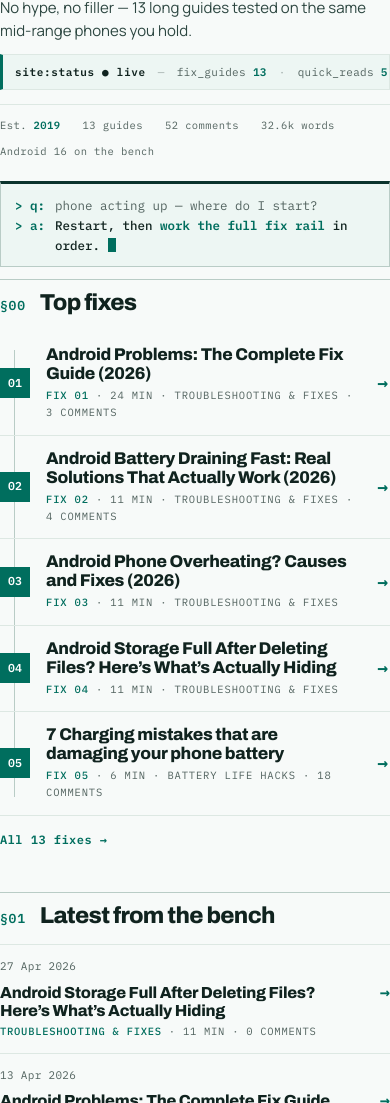
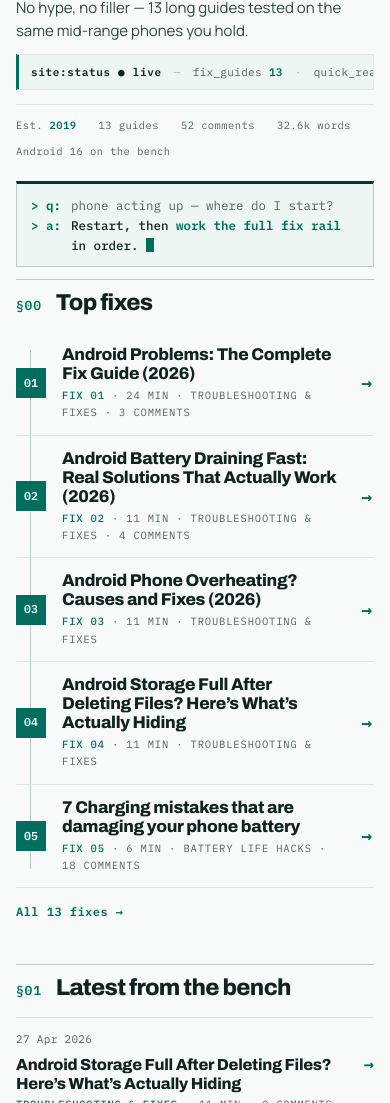
Before and after one commit to godschi10/androidscroll-site, an Astro site: page / in a window 390 px wide. Shown: the part 178-1281 px from the top of the page. Built offline with nearby package versions, Linux system fonts and the light colour scheme; Astro itself is replaced by a stand-in of ours.

Commit message:
v3.2 bleed fix: .sec/.notify/.hero padding shorthands zeroed .wrap's side gutters site-wide (every section flush to glass since v0.2) — longhands now; sweep proved art-head/cat-hero safe (nested in padded parents); pixel proof: 0 text rows inside 12px gutters at 390

```diff
--- a/src/styles/global.css
+++ b/src/styles/global.css
@@ -243,7 +243,7 @@
 html[data-ph=off] .slot-frame>*{display:none}
 
 /* ---------- homepage hero: H1 left 8 cols + site-status panel right 4 ---------- */
-.hero{padding:clamp(14px,3vh,26px) 0 0}
+.hero{padding-top:clamp(10px,3vh,26px)} /* v3.2: longhand — shorthand killed wrap gutters (hero text was flush to glass too) */
 /* v3 FRONT PAGE: hero strip — H1 halved, one-sentence stand, hairline meta, ticker */
 h1.hero-h1{font-family:var(--display);font-weight:800;font-size:clamp(30px,7.5vw,44px);letter-spacing:-.035em;line-height:.92;max-width:14ch}
 h1.hero-h1 .dot{color:var(--deep)}
@@ -299,7 +299,7 @@
 .term .t-cursor{display:inline-block;width:8px;height:14px;background:var(--deep);transform:translateY(2px)}
 
 /* ---------- section furniture: § mono-indexed dividers ---------- */
-.sec{padding:var(--sp-e) 0 0}
+.sec{padding-top:var(--sp-e)} /* v3.2 bleed fix: longhand ONLY — the old shorthand's 0 sides killed .wrap's 16px gutters site-wide (every section flush to glass) */
 .rule-s{display:flex;align-items:baseline;gap:14px;border-top:1px solid var(--line-2);padding-top:12px;margin-bottom:18px}
 .rule-s .s-no{font-family:var(--mono);font-weight:600;font-size:13px;color:var(--deep);letter-spacing:.06em;line-height:1}
 .rule-s h2{font-family:var(--display);font-weight:800;font-size:clamp(23px,3.6vw,32px);letter-spacing:-.03em;line-height:.95}
@@ -400,7 +400,7 @@
 .stat .l{font-family:var(--mono);font-size:10px;letter-spacing:.08em;color:var(--muted);text-transform:uppercase}
 
 /* ---------- newsletter stub ---------- */
-.notify{border-top:1px solid var(--line-2);margin-top:var(--sp-e);padding:clamp(26px,5vh,44px) 0}
+.notify{border-top:1px solid var(--line-2);margin-top:var(--sp-e);padding-top:clamp(26px,5vh,44px);padding-bottom:clamp(26px,5vh,44px)} /* v3.2: longhands — shorthand killed wrap gutters */
 .notify-in{display:grid;grid-template-columns:1fr;gap:18px;align-items:end}
 @media (min-width:760px){.notify-in{grid-template-columns:1.1fr .9fr}}
 .notify h2{font-family:var(--display);font-size:clamp(22px,3.2vw,30px);letter-spacing:-.03em;line-height:.95;font-weight:800}
```
